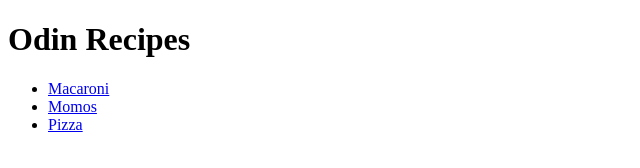
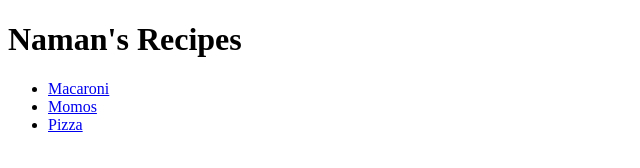
Before and after one commit to namandev87/odin-recipes, a plain HTML site: page index.html in a window 1280 px wide. Shown: the whole page, without its empty margins (0-640 px from the left). Drawn offline with Linux system fonts and the light colour scheme.

Commit message:
Changed the name

```diff
--- a/index.html
+++ b/index.html
@@ -7,7 +7,7 @@
 </head>
 <body>
     <h1>
-        Odin Recipes
+        Naman's Recipes
     </h1>
     <ul>
         <li>
```
